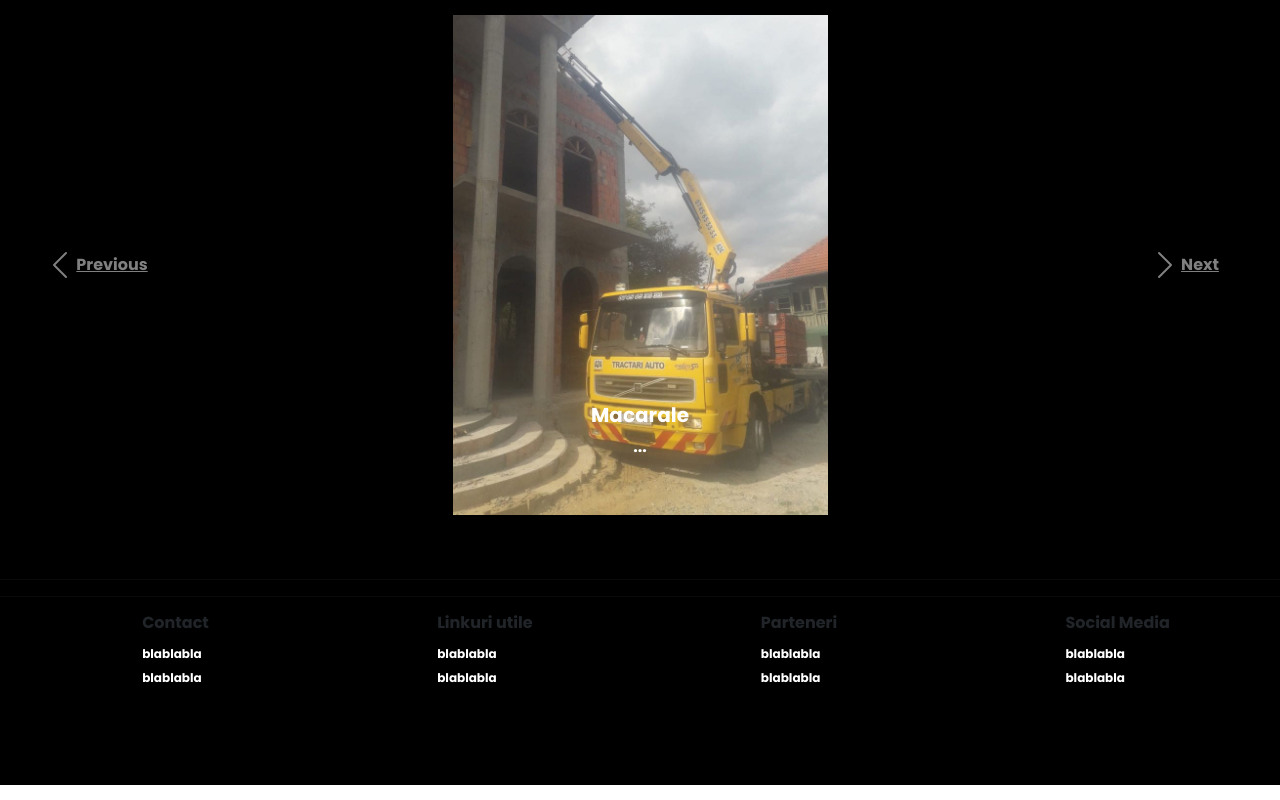
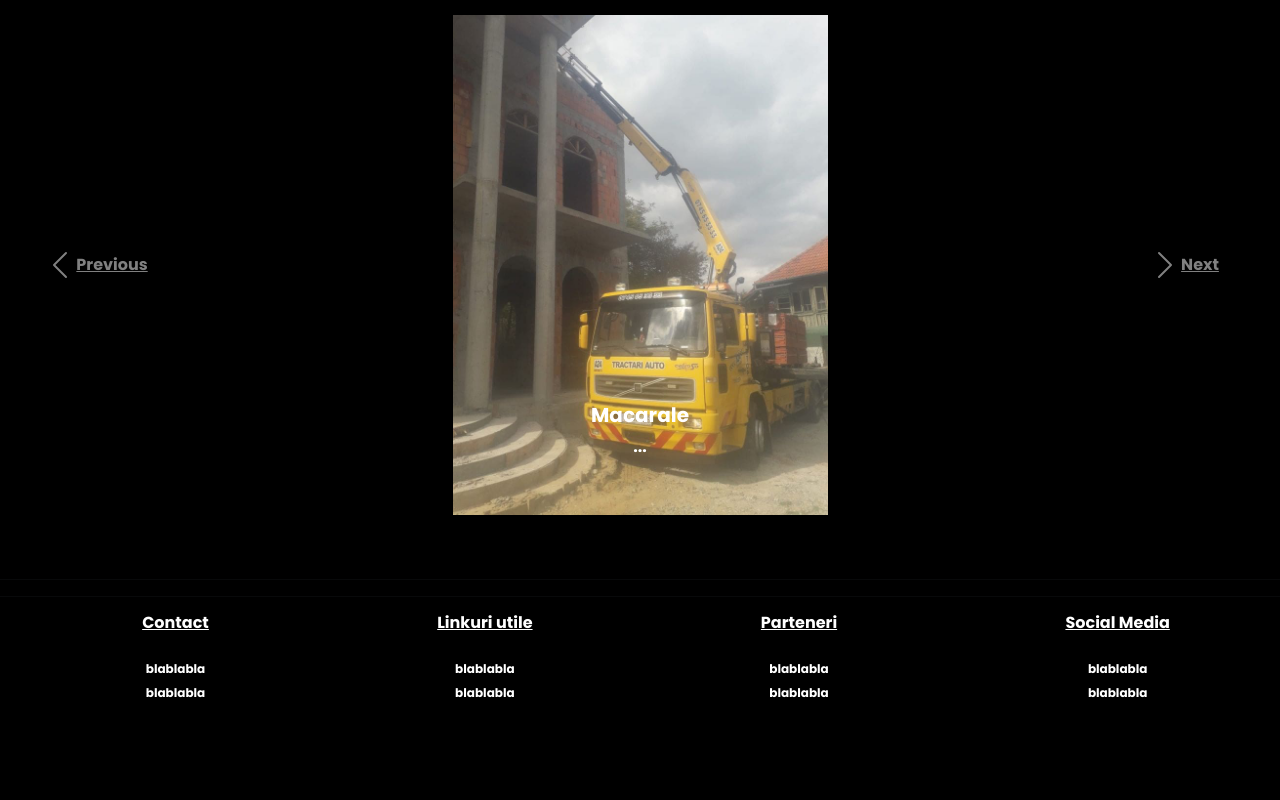
Before and after one commit to caleen90/TractariValcea.ro, a plain HTML site: page index.html in a window 1280 px wide. Shown: the part 6834-7634 px from the top of the page. Drawn offline with nearby package versions, Linux system fonts and the light colour scheme.

Commit message:
Add files via upload

```diff
--- a/index.html
+++ b/index.html
@@ -28,7 +28,7 @@
             <a href="#servicii">Servicii</a>
           </li>
           <li>
-            <a href="#">Contact</a>
+            <a href="#footer">Contact</a>
           </li>
         </ul>
         <div class="burger">
@@ -176,7 +176,7 @@
             <li><a href="#">blablabla</a></li>
           </ul>
       </div>
-      <footer ><br><br><br><br></footer>
+      <footer id="footer"><br><br><br><br></footer>
 
     </div>
     <script src="https://code.jquery.com/jquery-3.2.1.slim.min.js" integrity="sha384-KJ3o2DKtIkvYIK3UENzmM7KCkRr/rE9/Qpg6aAZGJwFDMVNA/GpGFF93hXpG5KkN" crossorigin="anonymous"></script>
--- a/style.css
+++ b/style.css
@@ -265,3 +265,13 @@ nav {
   .detaliiServicii{
     text-align: center;
   }
+
+  .bottom-bar h6{
+    color: white;
+    text-decoration: underline white;
+    padding-bottom: 15px;
+  }
+
+  .bottom-bar ul{
+    text-align: center;
+  }
```
